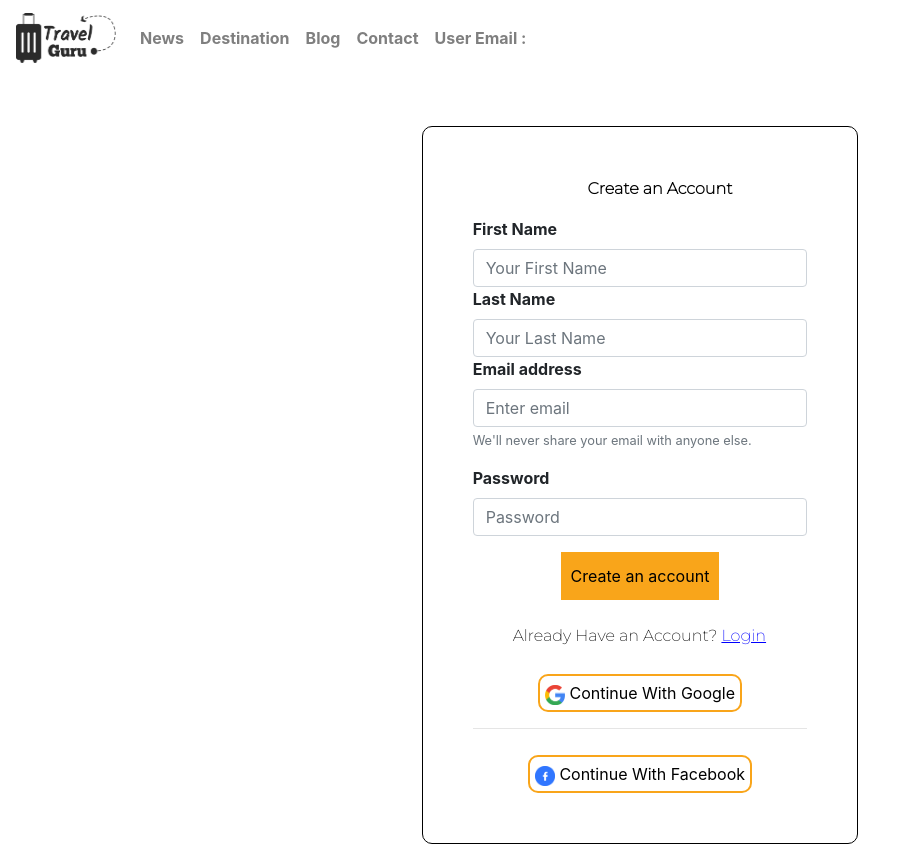
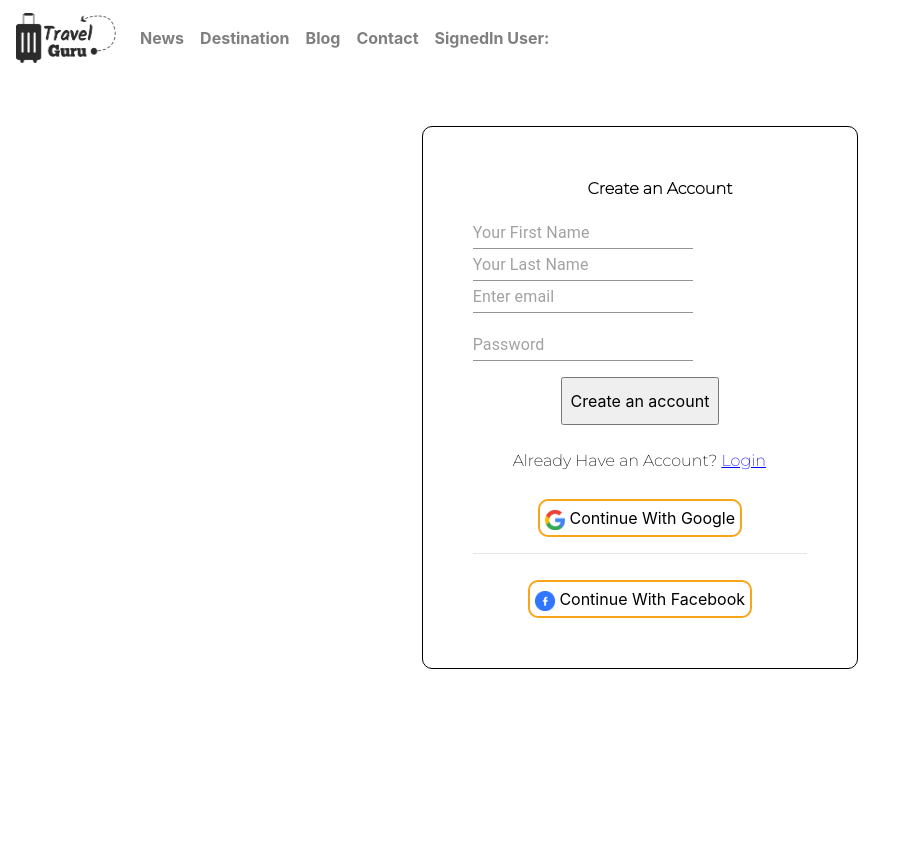
Before and after one commit to IftekharPriyo/travel-guru, a React (Create React App) app: page /login in a window 1280 px wide. Shown: the whole page, without its empty margins (0-905 px from the left). After the commit the page ends 800 px from the top, so only its background shows below. Built offline with nearby package versions, Linux system fonts and the light colour scheme.

Commit message:
forms done

```diff
--- a/src/Components/Auth/Auth.js
+++ b/src/Components/Auth/Auth.js
@@ -6,6 +6,7 @@ import './Auth.css'
 import HeaderTypeTwo from '../HeaderTypeTwo/HeaderTypeTwo';
 import google from '../../Icon/google.png'
 import fb from '../../Icon/fb.png'
+import TextField from '@material-ui/core/TextField';
 import { createUserWithEmailAndPassword, handleFbSignIn, handleGoogleSignIn, initializeLoginFrameWork, signInWithEmailAndPassword } from './LoginManager';
 
 
@@ -127,25 +128,22 @@ const Auth = () => {
                             {newUser ? "Create an Account" : "Log In"}
                         </p>
                         <Form.Group controlId="formBasicEmail">
-                            {newUser && <Form.Label>First Name</Form.Label>}
-                            {newUser && <Form.Control  onBlur={handleBlur} type="text" name="firstName" placeholder="Your First Name" />}
-                            {newUser && <Form.Label>Last Name</Form.Label>}
-                            {newUser && <Form.Control  onBlur={handleBlur} type="text" name="lastName" placeholder="Your Last Name" />}
-                            <Form.Label>Email address</Form.Label>
-                            <Form.Control type="email" name="email" onBlur={handleBlur} placeholder="Enter email" required />
-                            <Form.Text className="text-muted">
-                                We'll never share your email with anyone else.
-                            </Form.Text>
+
+                            {newUser && <TextField id="standard-basic"  onBlur={handleBlur} type="text" name="firstName" placeholder="Your First Name" />} <br/>
+
+                            {newUser && <TextField id="standard-basic" onBlur={handleBlur} type="text" name="lastName" placeholder="Your Last Name" />} <br/>
+
+                            <TextField id="standard-basic" type="email" name="email" onBlur={handleBlur} placeholder="Enter email" required /> <br/>
+
                         </Form.Group>
 
                         <Form.Group controlId="formBasicPassword">
-                            <Form.Label>Password</Form.Label>
-                            <Form.Control type="password" onBlur={handleBlur} name="password" placeholder="Password" required />
+                            <TextField id="standard-basic" type="password" onBlur={handleBlur} name="password" placeholder="Password" required /> <br/>
                         </Form.Group>
 
                     </Form>
                     <div className="row justify-content-center">
-                    <input style={{ backgroundColor: '#F9A51A', padding: '10px 8px 10px 8px', border: '2px solid #F9A51A' }} onClick={handleSubmit} type="submit" value={newUser ? "Create an account" : "Login"} /> <br /><br />
+                    <input style={{  padding: '10px 8px 10px 8px' }} onClick={handleSubmit} type="submit" value={newUser ? "Create an account" : "Login"} /> <br /><br />
                 </div><br/>
                 <p style={{ color: 'black' }} >{!newUser ? "Don't have an account?" : "Already Have an Account?"} <span className="toggle" onClick={() => setNewUser(!newUser)} >{!newUser ? 'Sign Up' : 'Login'}</span></p>
                 <button style={{ backgroundColor: 'white' }} onClick={googleSignIn} > <img style={{ height: '20px', width: '20px' }} src={google} alt='google' ></img> Continue With Google</button>
--- /dev/null
+++ b/src/Components/Calendar/Calendar.css
@@ -0,0 +1,3 @@
+.cal{
+    display: inline;
+}
--- a/src/Components/Calendar/Calendar.js
+++ b/src/Components/Calendar/Calendar.js
@@ -6,6 +6,7 @@ import {
   MuiPickersUtilsProvider,
   KeyboardDatePicker,
 } from '@material-ui/pickers';
+import './Calendar.css'
 
 const Time = () => {
 
@@ -21,7 +22,7 @@ const Time = () => {
     setSelectedDate(date);
   };
   return (
-    <div>
+    <div className='cal'>
       <MuiPickersUtilsProvider utils={DateFnsUtils}>
         <Grid>
           <KeyboardDatePicker
--- a/src/Components/DashBoard/DashBoard.js
+++ b/src/Components/DashBoard/DashBoard.js
@@ -19,7 +19,7 @@ const Home = () => {
                     <div className="col-6">
                     <h1 style={{color: 'white',textAlign: 'center'}} >Choose Destination</h1>
                     {
-                        FakeData.map(place=><PlaceCards key={place.key} plc={place}></PlaceCards>)
+                        FakeData.map(place=><PlaceCards key={place.key} place={place}></PlaceCards>)
                     }
 
                     </div>
--- a/src/Components/HeaderTypeOne/HeaderTypeOne.js
+++ b/src/Components/HeaderTypeOne/HeaderTypeOne.js
@@ -19,15 +19,11 @@ const HeaderTypeOne = () => {
             <Nav.Link style={{color: 'white'}} href="#link">Destination</Nav.Link>
             <Nav.Link style={{color: 'white'}} href="#link">Blog</Nav.Link>
             <Nav.Link style={{color: 'white'}} href="#link">Contact</Nav.Link>
-
-            </Nav>
-            <Form inline>
-                <FormControl type="text" placeholder="Search" className="mr-sm-2" />
-                {loggedInUser.email?  <Nav.Link style={{color: 'white'}} href="#link">{loggedInUser.name}</Nav.Link>:
+            {loggedInUser.email?  <Nav.Link style={{color: 'white'}} href="#link">{loggedInUser.name}</Nav.Link>:
                 <Link to='/login'><button> Log In</button></Link>
             }
+            </Nav>
 
-            </Form>
         </Navbar.Collapse>
     </Navbar>
 
--- a/src/Components/HeaderTypeTwo/HeaderTypeTwo.js
+++ b/src/Components/HeaderTypeTwo/HeaderTypeTwo.js
@@ -18,7 +18,7 @@ const HeaderTypeTwo = () => {
             <Nav.Link href="#link">Destination</Nav.Link>
             <Nav.Link href="#link">Blog</Nav.Link>
             <Nav.Link href="#link">Contact</Nav.Link>
-            <Nav.Link href="#link">User Email : {loggedInUser.email}</Nav.Link>
+            <Nav.Link href="#link">SignedIn User: {loggedInUser.email}</Nav.Link>
 
             </Nav>
         </Navbar.Collapse>
--- a/src/Components/PlaceCards/PlaceCards.js
+++ b/src/Components/PlaceCards/PlaceCards.js
@@ -3,14 +3,13 @@ import { Link } from 'react-router-dom';
 import './PlaceCards.css';
 
 const PlaceCards = (props) => {
-    const images = props.plc.cardImage
+    const images = props.place.cardImage
     return (
         <div className='place-body' >
-        <Link to={`/booking/${props.plc.key}`}>
+        <Link to={`/booking/${props.place.key}`}>
         <div style={{ backgroundImage: `url(${images})` }} className="card">
             <div className="container">
-
-            <h4><b>{props.plc.place}</b></h4>
+            <h4><b>{props.place.place}</b></h4>
             </div>
         </div></Link>
 
```
